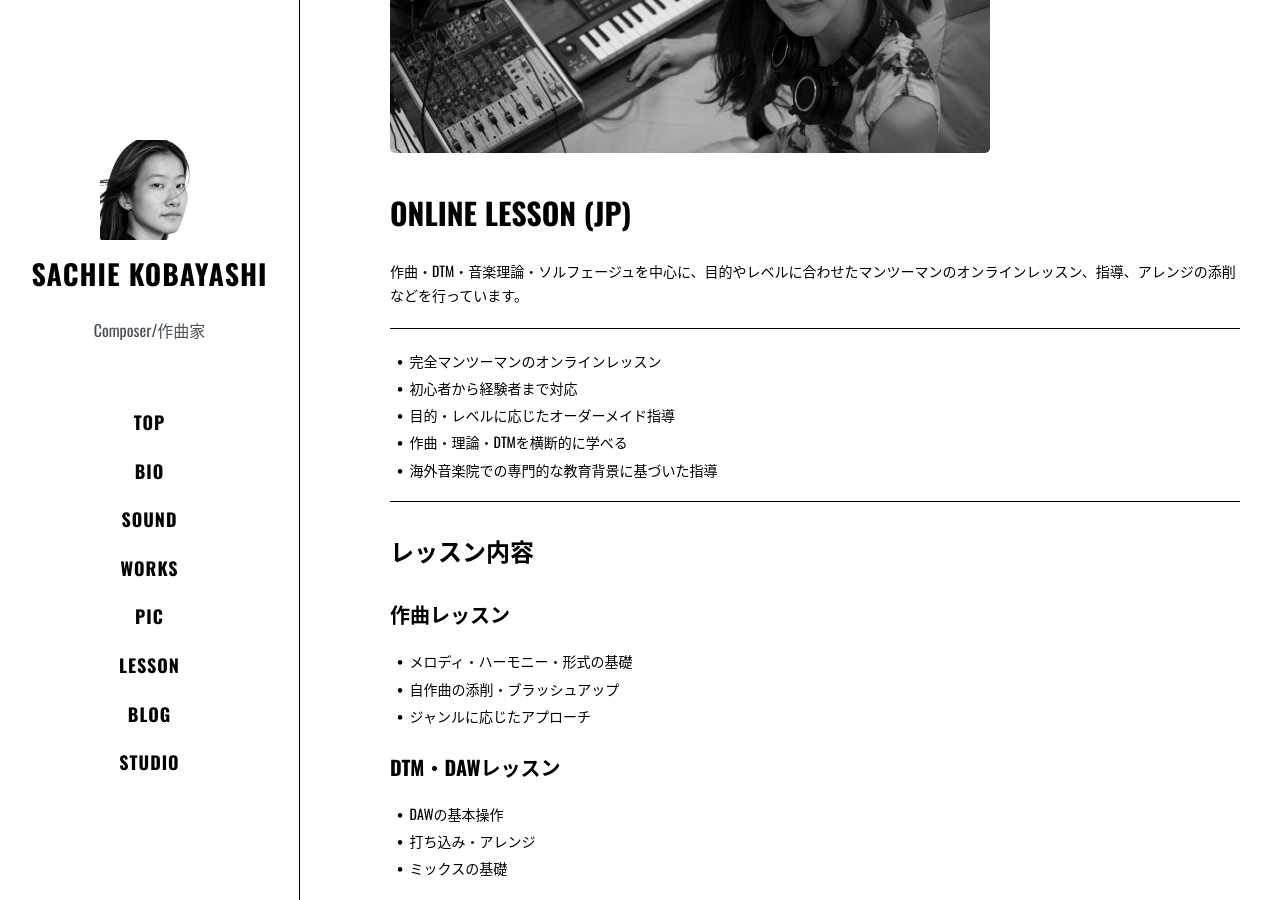
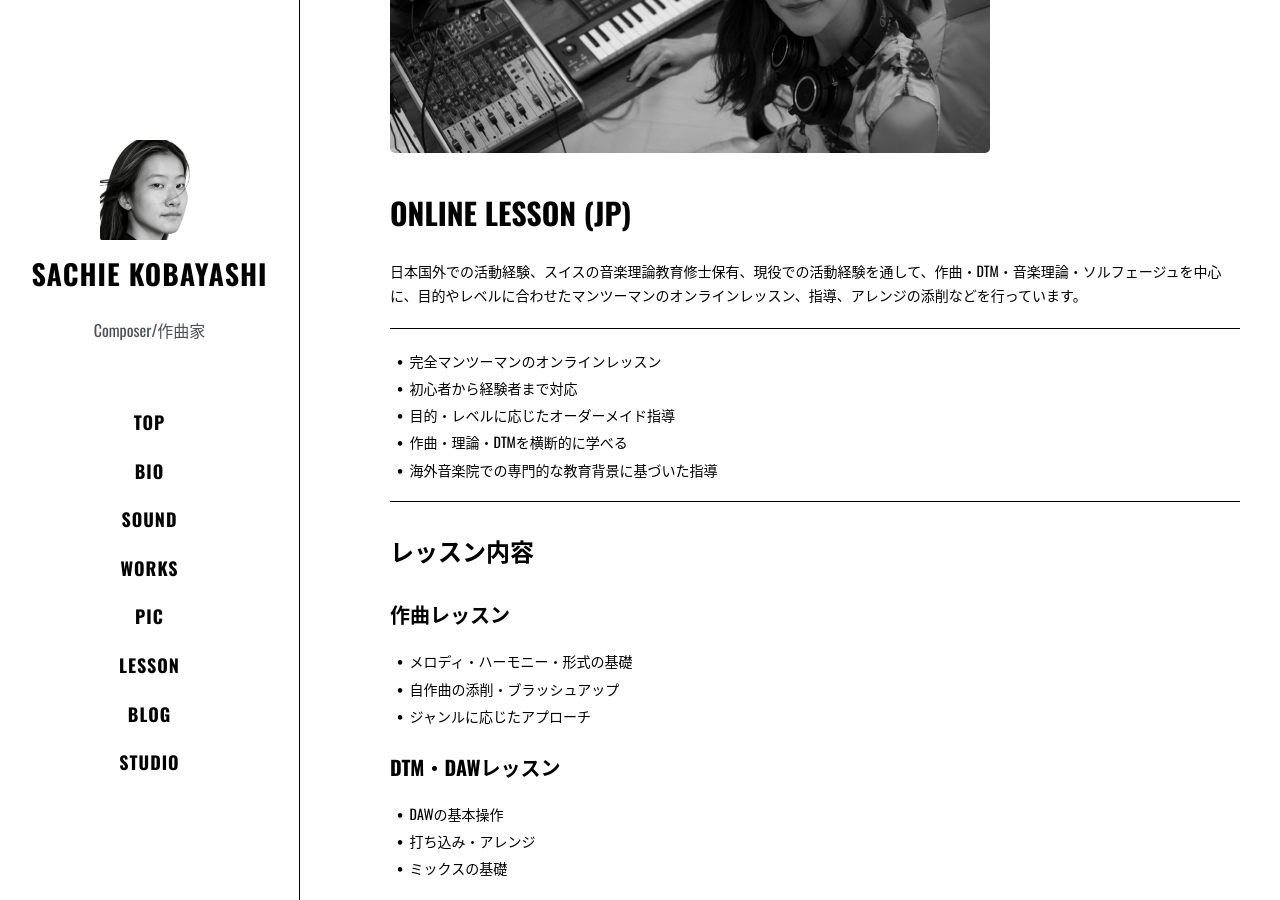
Before and after one commit to kbys88/kbys88.github.io, a Jekyll site: the page built from archive/Teach.md, in a window 1280 px wide and 900 px high, scrolled down 300 px. Built offline with Jekyll 4.4.1, drawn with Linux system fonts in a browser that asks for light colours; nearby versions of some CDN libraries; some web fonts are replaced.

Commit message:
Update Teach.md

```diff
--- a/archive/Teach.md
+++ b/archive/Teach.md
@@ -9,7 +9,7 @@ permalink: /teach/
 <h1>ONLINE LESSON (JP)</h1>
 
 <p>
-作曲・DTM・音楽理論・ソルフェージュを中心に、目的やレベルに合わせたマンツーマンのオンラインレッスン、指導、アレンジの添削などを行っています。
+日本国外での活動経験、スイスの音楽理論教育修士保有、現役での活動経験を通して、作曲・DTM・音楽理論・ソルフェージュを中心に、目的やレベルに合わせたマンツーマンのオンラインレッスン、指導、アレンジの添削などを行っています。
 </p>
 
 <hr>
```
